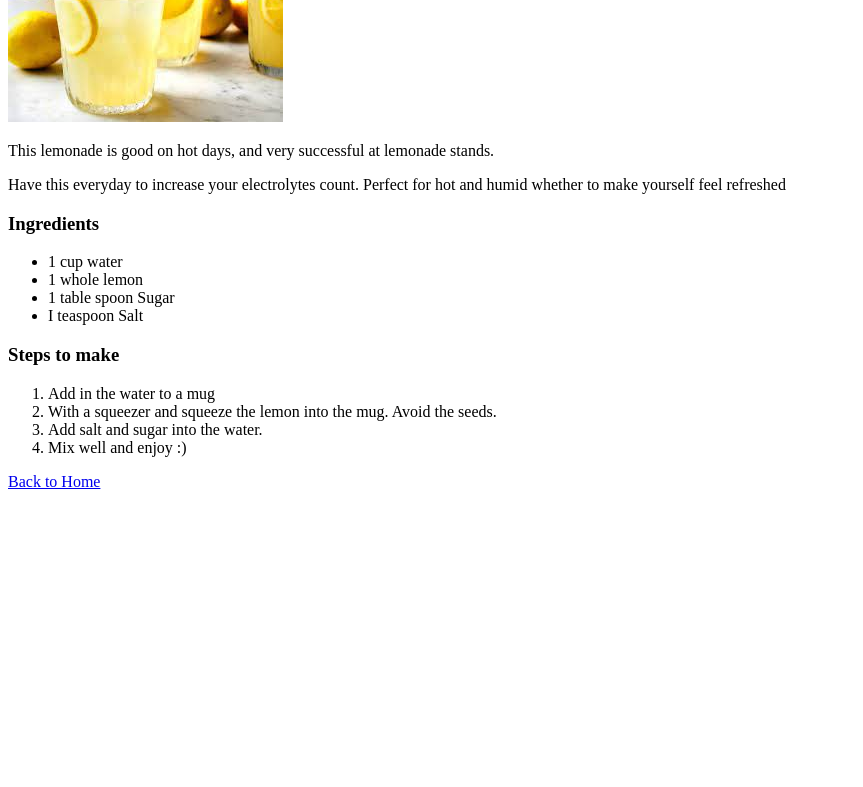
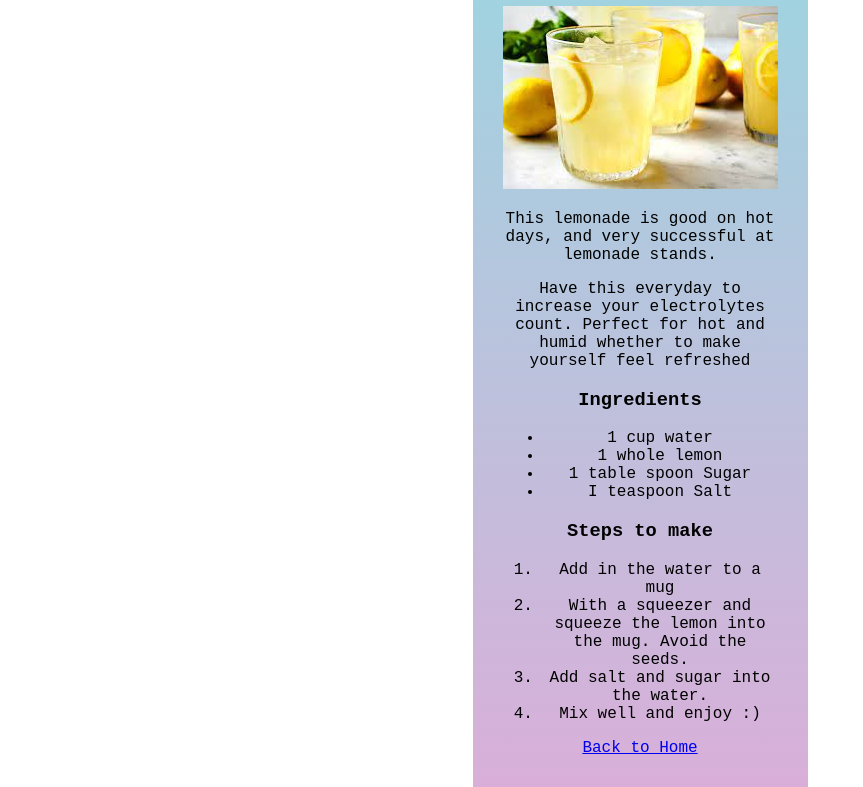
Before and after one commit to alanantony24/odinproject, a plain HTML site: page odin-recipes/recipes/lemonade.html in a window 1280 px wide. Shown: the part 141-928 px from the top of the page, without its empty margins (0-863 px from the left). Before the commit the page ends 800 px from the top, so only its background shows below. Drawn offline with Linux system fonts and the light colour scheme.

Commit message:
added css styling

```diff
--- a/odin-recipes/recipes/lemonade.html
+++ b/odin-recipes/recipes/lemonade.html
@@ -1,16 +1,21 @@
 <!DOCTYPE html>
 <html lang="en">
+
 <head>
     <meta charset="UTF-8">
     <meta http-equiv="X-UA-Compatible" content="IE=edge">
     <meta name="viewport" content="width=device-width, initial-scale=1.0">
     <title>Lemonade Recipe</title>
+    <link href="../style/style.css" rel="stylesheet">
 </head>
+
 <body>
+    <div class="content background">
         <h1>Lemonade Recipe</h1>
         <img src="../images/lemonade.jpg" alt="Lemonade">
         <p>This lemonade is good on hot days, and very successful at lemonade stands.</p>
-    <p>Have this everyday to increase your electrolytes count. Perfect for hot and humid whether to make yourself feel refreshed</p>
+        <p>Have this everyday to increase your electrolytes count. Perfect for hot and humid whether to make yourself
+            feel refreshed</p>
         <h3>Ingredients</h3>
         <ul>
             <li>1 cup water</li>
@@ -26,5 +31,7 @@
             <li>Mix well and enjoy :)</li>
         </ol>
         <a href="../index.html">Back to Home</a>
+    </div>
 </body>
+
 </html>
--- /dev/null
+++ b/odin-recipes/style/style.css
@@ -0,0 +1,15 @@
+body {
+    width: min-content;
+    margin: 0 auto;
+    font-family: 'Courier New', Courier, monospace;
+}
+
+.content {
+    text-align: center;
+}
+
+.background {
+    padding: 30px;
+    background-color: #D9AFD9;
+    background-image: linear-gradient(0deg, #D9AFD9 0%, #97D9E1 100%);
+}
```
Also changed, not shown: odin-recipes/index.html (+6 -1 lines), odin-recipes/recipes/rosemarymargarita.html (+8 -1 lines). Lines whose indentation alone changed are shown as unchanged.
